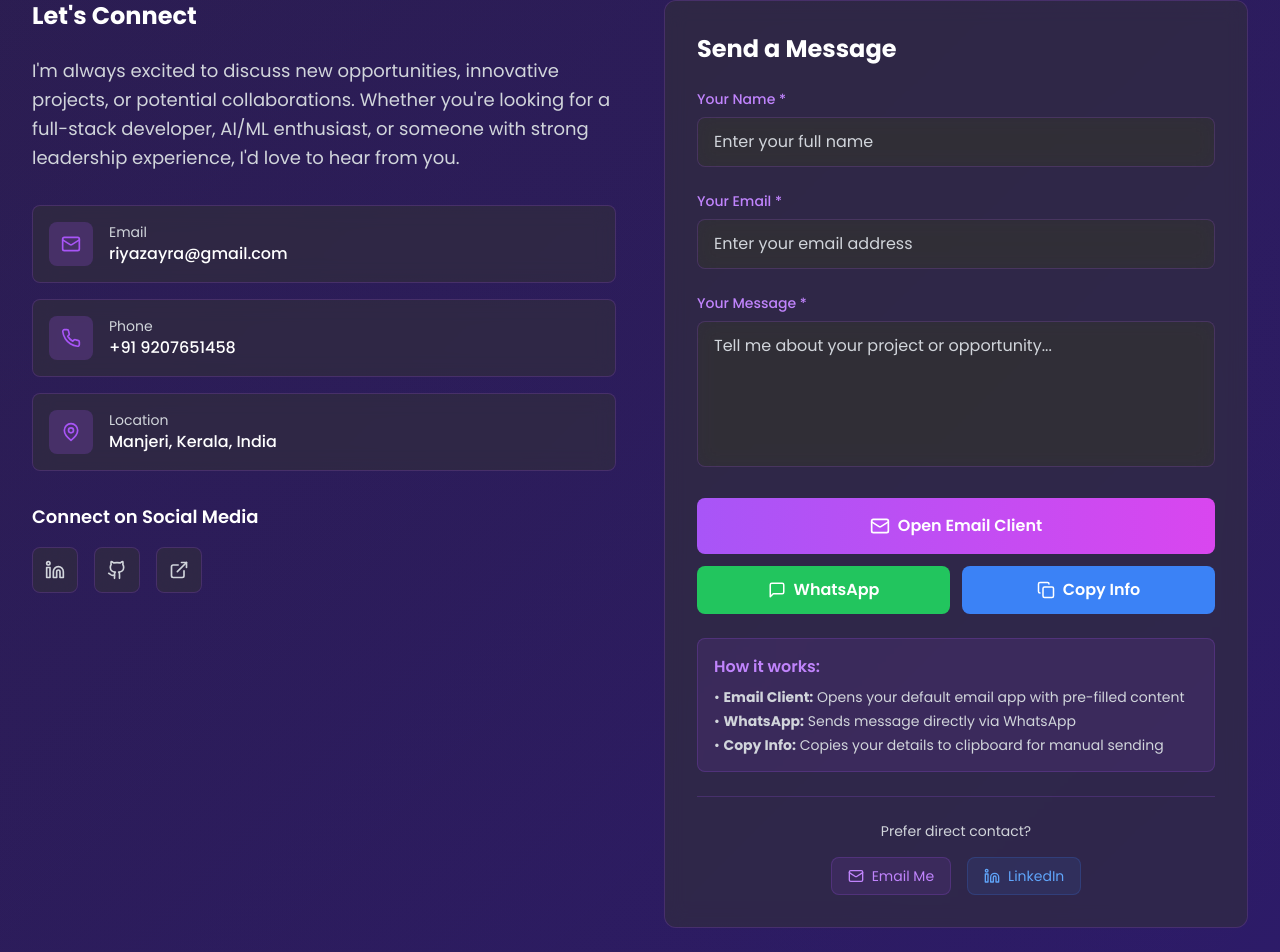
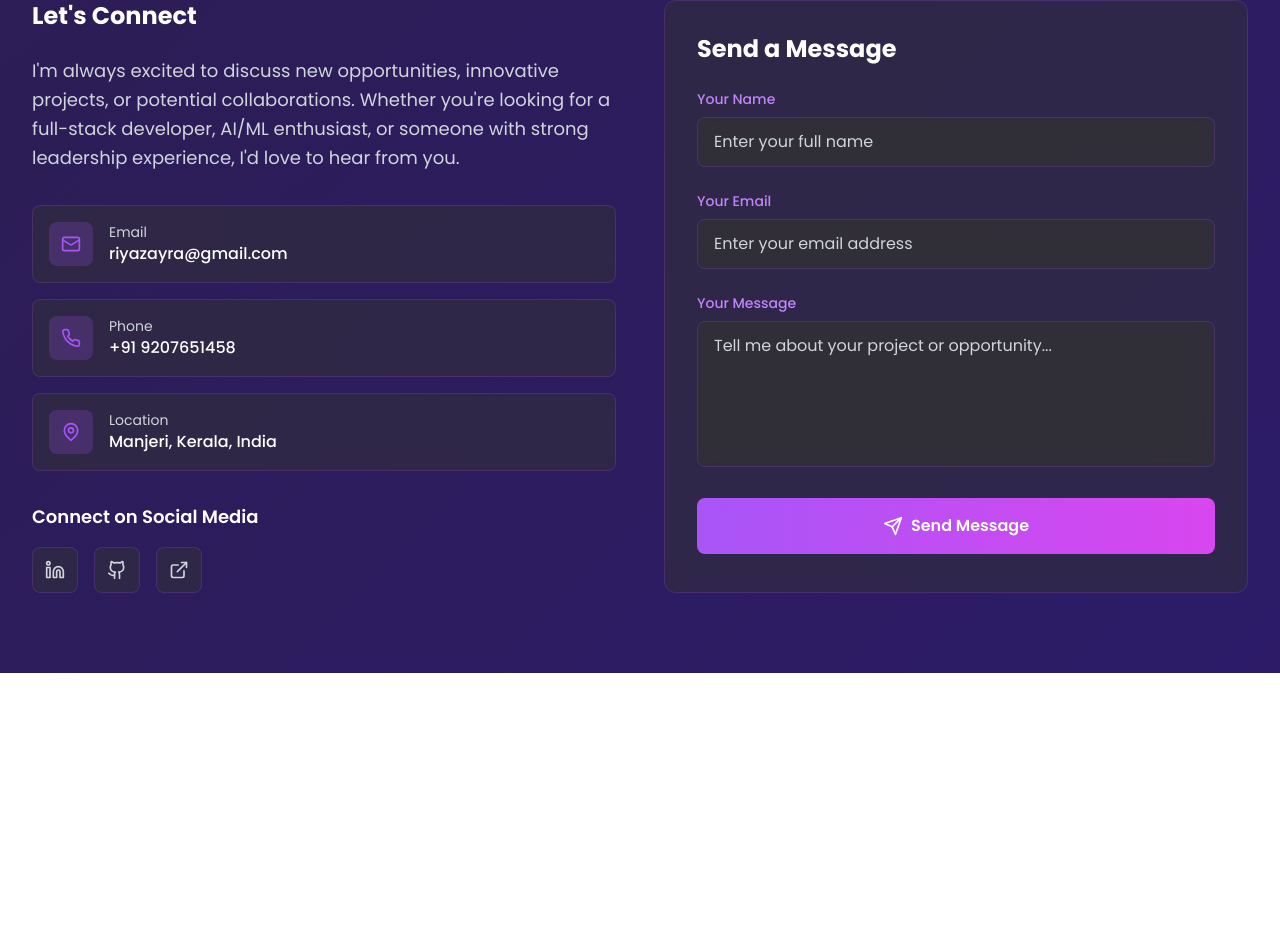
Before and after one commit to AyraRiyaz/MyPortfolio, a React (Vite) app: page / in a window 1280 px wide. Shown: the part 9378-10330 px from the top of the page. After the commit the page ends 10051 px from the top, so only its background shows below. Built offline with nearby package versions, Linux system fonts and the light colour scheme.

Commit message:
Revert Contact Form to Web3Forms

```diff
--- a/src/components/Contact.tsx
+++ b/src/components/Contact.tsx
@@ -10,8 +10,6 @@ import {
   Github,
   ExternalLink,
   CheckCircle,
-  Copy,
-  MessageSquare,
 } from "lucide-react";
 
 const Contact = () => {
@@ -21,7 +19,7 @@ const Contact = () => {
     email: "",
     message: "",
   });
-  const [copySuccess, setCopySuccess] = useState(false);
+  const [isSubmitted, setIsSubmitted] = useState(false);
 
   const handleInputChange = (
     e: React.ChangeEvent<HTMLInputElement | HTMLTextAreaElement>
@@ -32,54 +30,14 @@ const Contact = () => {
     });
   };
 
-  const handleEmailSubmit = (e: React.FormEvent) => {
+  const handleSubmit = (e: React.FormEvent) => {
     e.preventDefault();
-
-    // Create email content
-    const subject = `Portfolio Contact from ${formData.name}`;
-    const body = `Hello Ayra,
-
-I'm reaching out through your portfolio website.
-
-Name: ${formData.name}
-Email: ${formData.email}
-
-Message:
-${formData.message}
-
-Best regards,
-${formData.name}`;
-
-    // Create mailto link
-    const mailtoLink = `mailto:riyazayra@gmail.com?subject=${encodeURIComponent(subject)}&body=${encodeURIComponent(body)}`;
-
-    // Open email client
-    window.location.href = mailtoLink;
-  };
-
-  const handleCopyToClipboard = async () => {
-    const contactText = `Name: ${formData.name}
-Email: ${formData.email}
-Message: ${formData.message}`;
-
-    try {
-      await navigator.clipboard.writeText(contactText);
-      setCopySuccess(true);
-      setTimeout(() => setCopySuccess(false), 2000);
-    } catch (err) {
-      console.error('Failed to copy text: ', err);
-    }
-  };
-
-  const handleWhatsAppSubmit = () => {
-    const message = `Hello Ayra! I'm ${formData.name}.
-
-${formData.message}
-
-You can reach me at: ${formData.email}`;
-
-    const whatsappUrl = `https://wa.me/919207651458?text=${encodeURIComponent(message)}`;
-    window.open(whatsappUrl, '_blank');
+    // Simulate form submission
+    setIsSubmitted(true);
+    setTimeout(() => {
+      setIsSubmitted(false);
+      setFormData({ name: "", email: "", message: "" });
+    }, 3000);
   };
 
   const contactInfo = [
@@ -240,20 +198,60 @@ You can reach me at: ${formData.email}`;
               Send a Message
             </h3>
 
-            <form onSubmit={handleEmailSubmit} className="space-y-6">
+            {isSubmitted ? (
+              <motion.div
+                initial={{ opacity: 0, scale: 0.8 }}
+                animate={{ opacity: 1, scale: 1 }}
+                className="text-center py-12"
+              >
+                <CheckCircle
+                  className="text-green-500 mx-auto mb-4"
+                  size={64}
+                />
+                <h4 className="text-xl font-bold text-theme-text mb-2">
+                  Message Sent!
+                </h4>
+                <p className="text-theme-text-secondary">
+                  Thank you for reaching out. I'll get back to you soon.
+                </p>
+              </motion.div>
+            ) : (
+              <form
+                method="POST"
+                action="https://api.web3forms.com/submit"
+                className="space-y-6"
+                onSubmit={() => setIsSubmitted(true)}
+              >
+                {/* REQUIRED: Web3Forms Access Key */}
+                <input
+                  type="hidden"
+                  name="access_key"
+                  value="7104df67-8127-428f-bbb3-03224c222c64"
+                />
+
+                {/* Optional: Extra fields for better email formatting */}
+                <input
+                  type="hidden"
+                  name="subject"
+                  value="New message from Ayra's portfolio"
+                />
+                <input
+                  type="hidden"
+                  name="from_name"
+                  value="Portfolio Contact Form"
+                />
+
                 <div>
                   <label
                     htmlFor="name"
                     className="block text-sm font-medium text-primary-400 mb-2"
                   >
-                  Your Name *
+                    Your Name
                   </label>
                   <input
                     type="text"
                     id="name"
                     name="name"
-                  value={formData.name}
-                  onChange={handleInputChange}
                     required
                     className="w-full px-4 py-3 glass border border-theme-border rounded-lg text-theme-text placeholder-theme-text-secondary focus:outline-none focus:border-primary-500 focus:ring-2 focus:ring-primary-500/20 transition-all"
                     placeholder="Enter your full name"
@@ -265,14 +263,12 @@ You can reach me at: ${formData.email}`;
                     htmlFor="email"
                     className="block text-sm font-medium text-primary-400 mb-2"
                   >
-                  Your Email *
+                    Your Email
                   </label>
                   <input
                     type="email"
                     id="email"
                     name="email"
-                  value={formData.email}
-                  onChange={handleInputChange}
                     required
                     className="w-full px-4 py-3 glass border border-theme-border rounded-lg text-theme-text placeholder-theme-text-secondary focus:outline-none focus:border-primary-500 focus:ring-2 focus:ring-primary-500/20 transition-all"
                     placeholder="Enter your email address"
@@ -284,13 +280,11 @@ You can reach me at: ${formData.email}`;
                     htmlFor="message"
                     className="block text-sm font-medium text-primary-400 mb-2"
                   >
-                  Your Message *
+                    Your Message
                   </label>
                   <textarea
                     id="message"
                     name="message"
-                  value={formData.message}
-                  onChange={handleInputChange}
                     required
                     rows={5}
                     className="w-full px-4 py-3 glass border border-theme-border rounded-lg text-theme-text placeholder-theme-text-secondary focus:outline-none focus:border-primary-500 focus:ring-2 focus:ring-primary-500/20 transition-all resize-none"
@@ -298,8 +292,6 @@ You can reach me at: ${formData.email}`;
                   />
                 </div>
 
-              {/* Multiple Contact Options */}
-              <div className="space-y-3">
                 <motion.button
                   type="submit"
                   className="w-full bg-gradient-to-r from-primary-500 to-secondary-500 text-white px-8 py-4 rounded-lg font-semibold flex items-center justify-center gap-2 hover:from-primary-400 hover:to-secondary-400 transition-all duration-300"
@@ -309,79 +301,11 @@ You can reach me at: ${formData.email}`;
                   }}
                   whileTap={{ scale: 0.98 }}
                 >
-                  <Mail size={20} />
-                  Open Email Client
+                  <Send size={20} />
+                  Send Message
                 </motion.button>
-
-                <div className="grid grid-cols-2 gap-3">
-                  <motion.button
-                    type="button"
-                    onClick={handleWhatsAppSubmit}
-                    className="bg-green-500 text-white px-4 py-3 rounded-lg font-semibold flex items-center justify-center gap-2 hover:bg-green-600 transition-all duration-300"
-                    whileHover={{ scale: 1.02 }}
-                    whileTap={{ scale: 0.98 }}
-                  >
-                    <MessageSquare size={18} />
-                    WhatsApp
-                  </motion.button>
-
-                  <motion.button
-                    type="button"
-                    onClick={handleCopyToClipboard}
-                    className="bg-blue-500 text-white px-4 py-3 rounded-lg font-semibold flex items-center justify-center gap-2 hover:bg-blue-600 transition-all duration-300"
-                    whileHover={{ scale: 1.02 }}
-                    whileTap={{ scale: 0.98 }}
-                  >
-                    {copySuccess ? (
-                      <>
-                        <CheckCircle size={18} />
-                        Copied!
-                      </>
-                    ) : (
-                      <>
-                        <Copy size={18} />
-                        Copy Info
-                      </>
+              </form>
             )}
-                  </motion.button>
-                </div>
-              </div>
-
-              {/* Instructions */}
-              <div className="mt-6 p-4 bg-primary-500/10 border border-primary-500/20 rounded-lg">
-                <h4 className="text-primary-400 font-semibold mb-2">How it works:</h4>
-                <ul className="text-theme-text-secondary text-sm space-y-1">
-                  <li>• <strong>Email Client:</strong> Opens your default email app with pre-filled content</li>
-                  <li>• <strong>WhatsApp:</strong> Sends message directly via WhatsApp</li>
-                  <li>• <strong>Copy Info:</strong> Copies your details to clipboard for manual sending</li>
-                </ul>
-              </div>
-
-              {/* Direct Contact Fallback */}
-              <div className="mt-6 pt-6 border-t border-theme-border">
-                <p className="text-theme-text-secondary text-sm text-center mb-4">
-                  Prefer direct contact?
-                </p>
-                <div className="flex justify-center space-x-4">
-                  <a
-                    href="mailto:riyazayra@gmail.com"
-                    className="flex items-center gap-2 px-4 py-2 bg-primary-500/10 text-primary-400 rounded-lg border border-primary-500/20 hover:bg-primary-500/20 transition-all text-sm"
-                  >
-                    <Mail size={16} />
-                    Email Me
-                  </a>
-                  <a
-                    href="https://linkedin.com/in/kp-ayra-riyaz"
-                    target="_blank"
-                    rel="noopener noreferrer"
-                    className="flex items-center gap-2 px-4 py-2 bg-blue-500/10 text-blue-400 rounded-lg border border-blue-500/20 hover:bg-blue-500/20 transition-all text-sm"
-                  >
-                    <Linkedin size={16} />
-                    LinkedIn
-                  </a>
-                </div>
-              </div>
-            </form>
           </motion.div>
         </div>
       </div>
```
Lines whose indentation alone changed are shown as unchanged.
